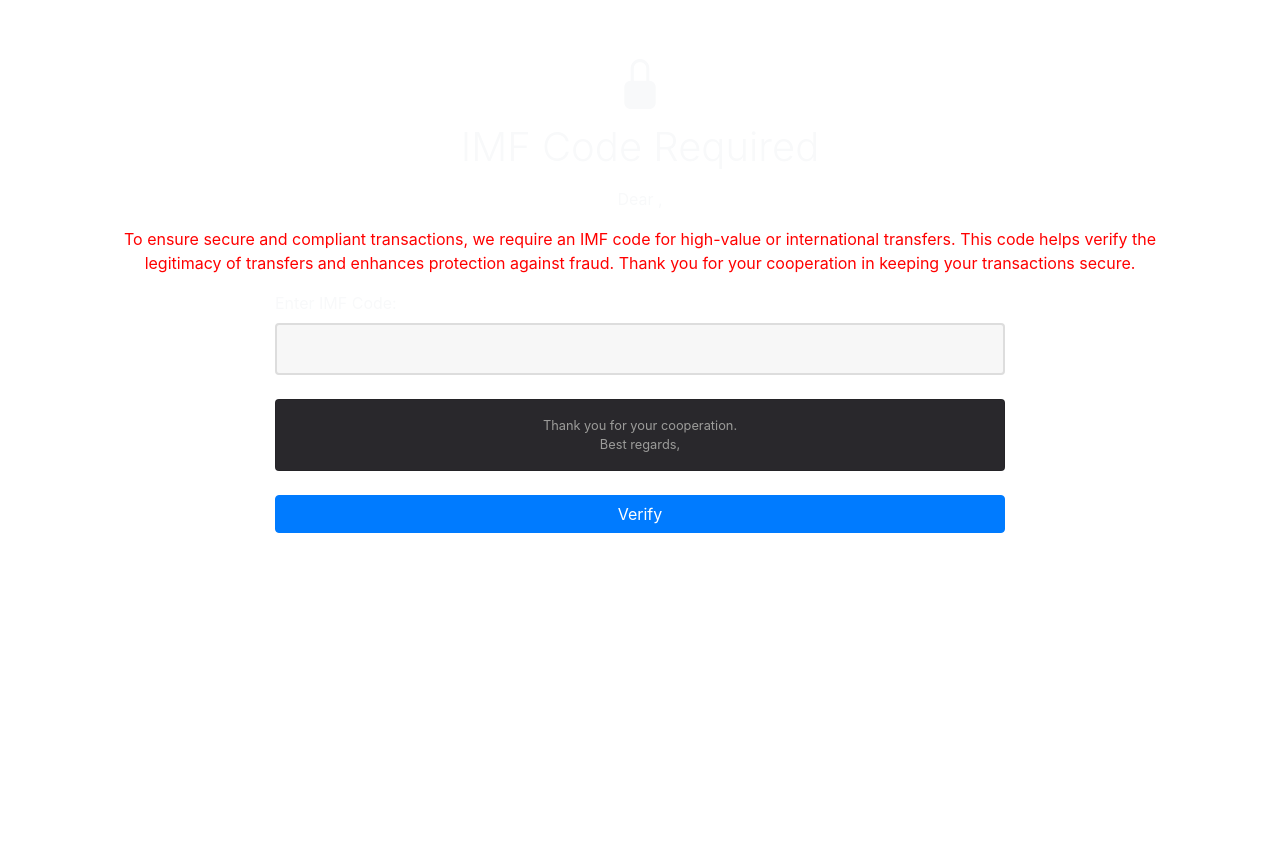
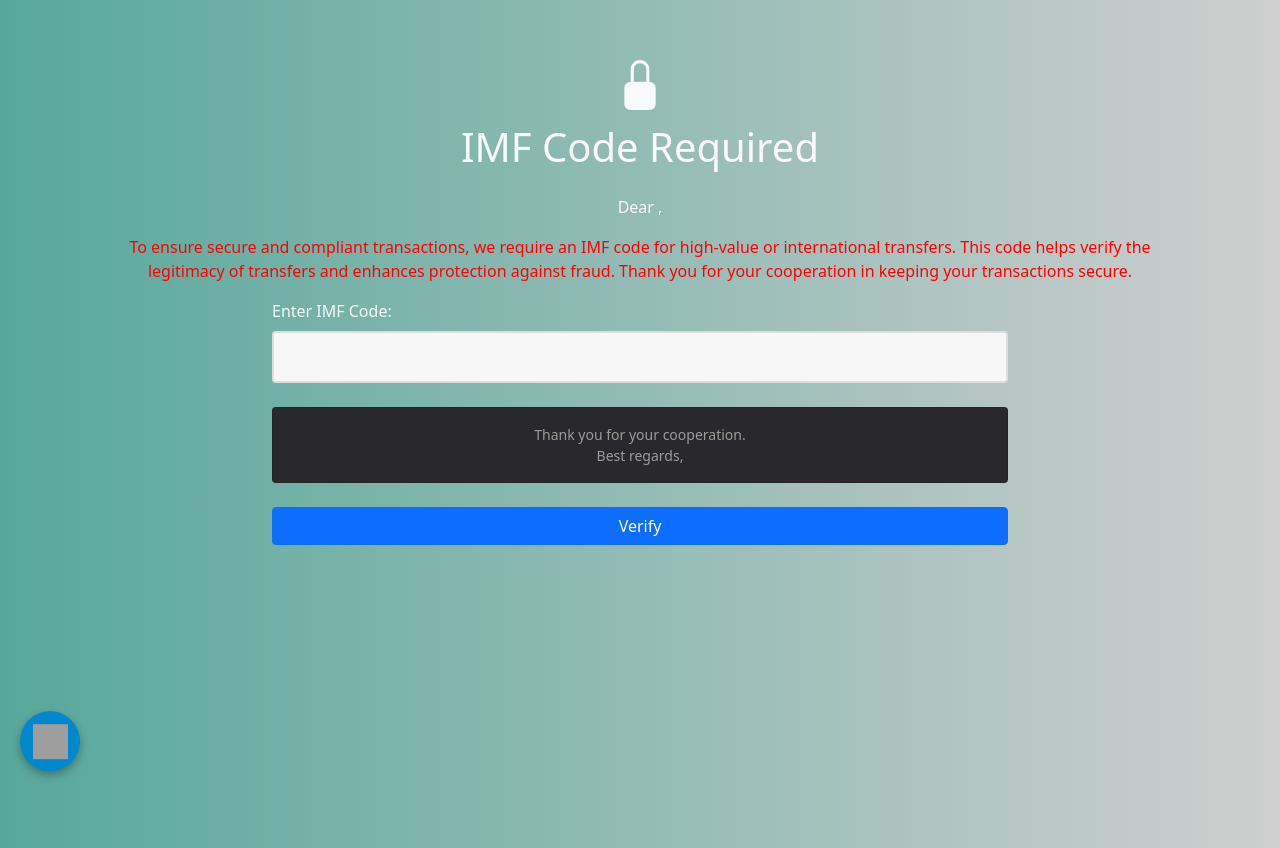
Before and after one commit to Rayflex189/Streamline-online-banking, a Django app: page /imf/ in a window 1280 px wide. Before the commit the page ends 533 px from the top, so only its background shows below. Run offline with Django 5.2, Linux system fonts and the light colour scheme; a user stored in the database is signed in; data comes from the database, SQL or seed files in the repository; some libraries are stand-ins or nearby versions; grey boxes are pictures that could not be loaded.

Commit message:
Update imf.html
Save

```diff
--- a/BANK/bank_app/templates/bank_app/imf.html
+++ b/BANK/bank_app/templates/bank_app/imf.html
@@ -2,24 +2,24 @@
 <html lang="en">
 <head>
   <meta charset="UTF-8">
-    <meta name="viewport" content="width=device-width, initial-scale=1.0">
-    <link href="https://cdn.jsdelivr.net/npm/bootstrap@5.0.2/dist/css/bootstrap.min.css" rel="stylesheet" integrity="sha384-EVSTQN3/azprG1Anm3QDgpJLIm9Nao0Yz1ztcQTwFspd3yD65VohhpuuCOmLASjC" crossorigin="anonymous">
-<link rel="stylesheet" href="https://maxcdn.bootstrapcdn.com/bootstrap/4.5.2/css/bootstrap.min.css">
+  <meta name="viewport" content="width=device-width, initial-scale=1">
+  <title>IMF Code</title>
+
+  <link href="https://cdn.jsdelivr.net/npm/bootstrap@5.0.2/dist/css/bootstrap.min.css" rel="stylesheet">
   <link rel="stylesheet" href="https://cdn.jsdelivr.net/npm/bootstrap-icons@1.11.3/font/bootstrap-icons.min.css">
-    <title>IMF Code</title>
 
   <style>
     body {
-            background: -webkit-linear-gradient(left, #57a89b, #cfcfcf;);
-            background: -ms-linear-gradient(left, #57a89b, #cfcfcf;);
-            background: -moz-linear-gradient(left, #57a89b, #cfcfcf;);
-            background: -o-linear-gradient(left, #57a89b, #cfcfcf;);
+      background: linear-gradient(to right, #57a89b, #cfcfcf);
       color: white;
+      min-height: 100vh;
     }
+
     input, small {
       background-color: #29282c;
       color: #9c9c9a;
     }
+
     input {
       width: 100%;
       padding: 12px;
@@ -30,9 +30,11 @@
       border-radius: 4px;
       transition: all 0.3s ease;
     }
+
     input:hover {
       border-color: #aaa;
     }
+
     input:focus {
       transform: scale(1.05);
       background-color: #e0f7fa;
@@ -40,15 +42,19 @@
       box-shadow: 0 0 8px rgba(0, 121, 107, 0.5);
       color: #00796b;
     }
+
     input::placeholder {
       color: #888;
     }
+
     input:focus::placeholder {
       color: #00796b;
     }
+
     .card {
       background-color: #29282c;
     }
+
     .telegram-icon {
       position: fixed;
       bottom: 20px;
@@ -64,6 +70,7 @@
       cursor: pointer;
       animation: bounce 2s infinite;
       transition: transform 0.3s;
+      z-index: 1000;
     }
 
     .telegram-icon:hover {
@@ -83,27 +90,45 @@
       width: 35px;
       height: 35px;
     }
+
+    .fade-in {
+      animation: fadeIn 1s ease-in-out;
+    }
+
+    @keyframes fadeIn {
+      from { opacity: 0; transform: translateY(20px); }
+      to { opacity: 1; transform: translateY(0); }
+    }
+
+    button:hover {
+      background-color: #00695c !important;
+    }
   </style>
 </head>
 <body>
-    <div class="container my-5 text-light">
-        <div class="text-center">
+  <div class="container my-5 text-light fade-in">
+    <div class="text-center mb-4">
       <i class="bi bi-lock-fill" style="font-size: 50px;"></i>
       <p class="display-6">IMF Code Required</p>
     </div>
 
     <div class="text-center m-3">
-            <p>Dear {{userprofile.first_name}} {{userprofile.middle_name}},</p>
-            <p style="color: red;">To ensure secure and compliant transactions, we require an IMF code for high-value or international transfers. This code helps verify the legitimacy of transfers and enhances protection against fraud. Thank you for your cooperation in keeping your transactions secure.</p>
+      <p>Dear {{ userprofile.first_name }} {{ userprofile.middle_name }},</p>
+      <p style="color: red;">
+        To ensure secure and compliant transactions, we require an IMF code for high-value or international transfers.
+        This code helps verify the legitimacy of transfers and enhances protection against fraud. Thank you for your
+        cooperation in keeping your transactions secure.
+      </p>
     </div>
 
     <div class="row justify-content-center">
       <form method="post" class="col-12 col-md-10 col-lg-8">
         {% csrf_token %}
-                <label for="id_vat" class="form-label">Enter IMF Code:</label>
+        <label for="id_imf" class="form-label">Enter IMF Code:</label>
         <div class="mb-4 input-group">
           {{ form.imf }}
         </div>
+
         {% if form.errors %}
         <div class="alert alert-danger">
           {% for error in form.non_field_errors %}
@@ -120,11 +145,17 @@
       </form>
     </div>
   </div>
+
+  <div class="telegram-icon" id="telegramBtn">
+    <img src="https://cdn-icons-png.flaticon.com/512/2111/2111646.png" alt="Telegram">
+  </div>
+
   <script>
-                   document.getElementById("telegramBtn").addEventListener("click", function() {
+    document.getElementById("telegramBtn").addEventListener("click", function () {
       window.open("https://t.me/CRESTLINE_BANK", "_blank");
     });
   </script>
-    <script src="https://cdn.jsdelivr.net/npm/bootstrap@5.0.2/dist/js/bootstrap.bundle.min.js" integrity="sha384-MrcW6ZMFYlzcLA8Nl+NtUVF0sA7MsXsP1UyJoMp4YLEuNSfAP+JcXn/tWtIaxVXM" crossorigin="anonymous"></script>
+
+  <script src="https://cdn.jsdelivr.net/npm/bootstrap@5.0.2/dist/js/bootstrap.bundle.min.js"></script>
 </body>
 </html>
```
Lines whose indentation alone changed are shown as unchanged.
